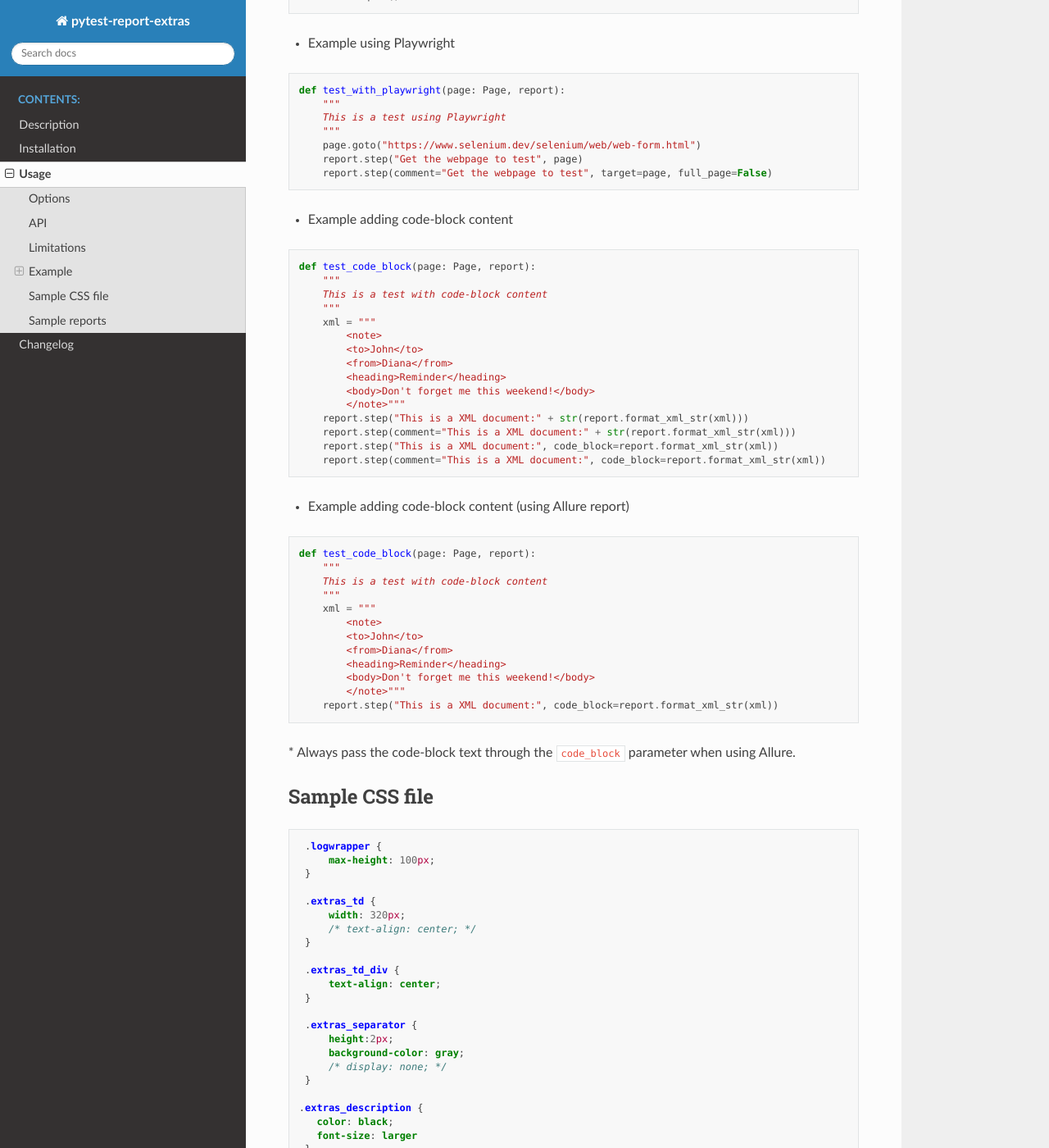
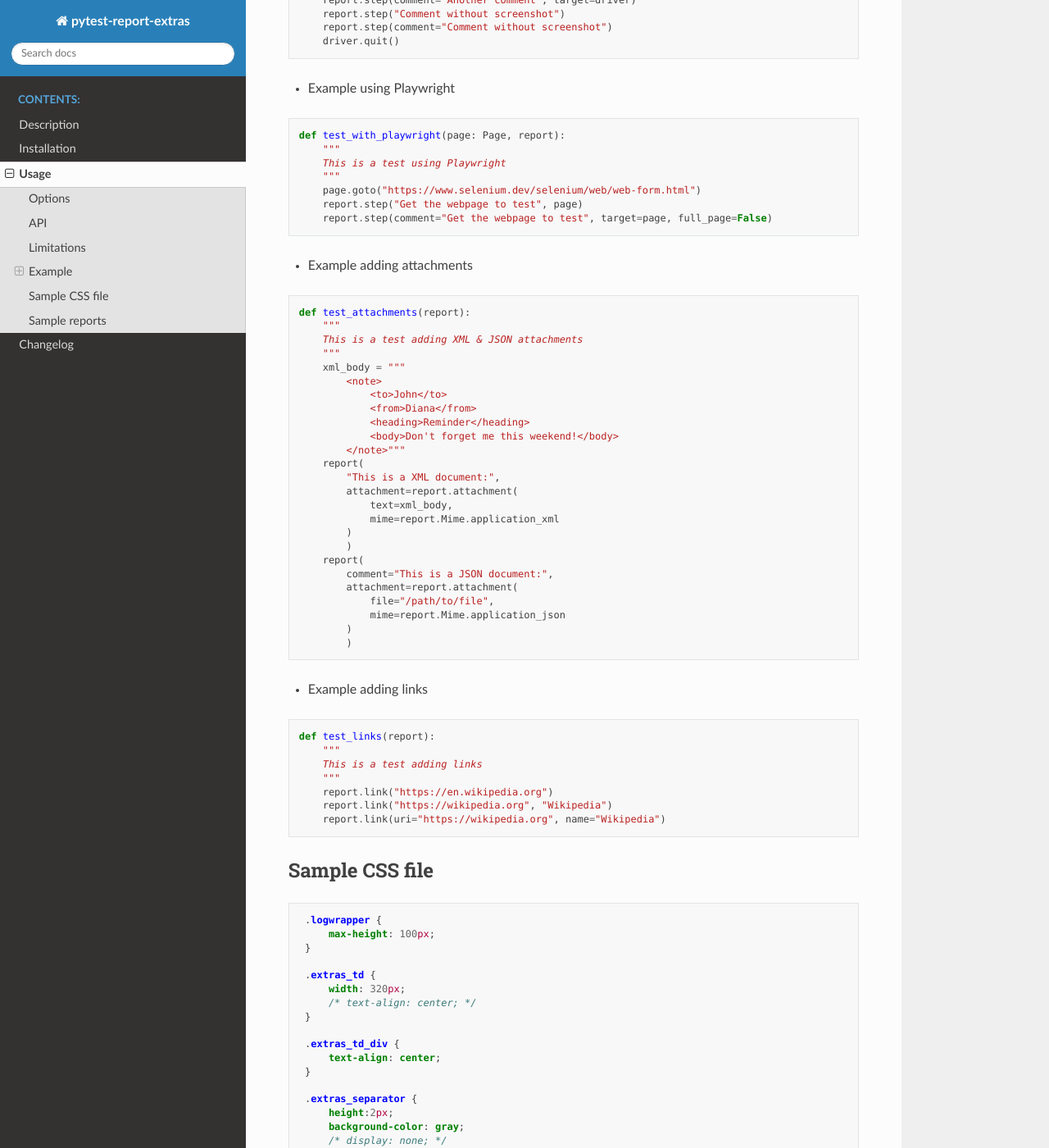
Before and after one commit to harmin-parra/pytest-report-extras, a Sphinx documentation site: the page built from docs/user_guide.rst, in a window 1280 px wide and 1400 px high, scrolled down 2794 px. Shown: the whole window at 82% size. Built offline with Sphinx 7.4.7 and the Read the Docs theme 3.1.0, drawn with Linux system fonts in a browser that asks for light colours; some of the changed text lies outside the part shown.

Commit message:
update docs

```diff
--- a/docs/user_guide.rst
+++ b/docs/user_guide.rst
@@ -40,6 +40,14 @@
 
 Default value: ``pre``
 
+----
+
+* ``extras_attachment_indent``
+
+The indentation for attachments
+
+Accepted values: any positive integer.
+
 
 API
 ===
@@ -53,7 +61,7 @@
   step(
       comment: str = None,
       target: WebDriver|WebElement|Page|Locator = None,
-      code_block: CodeBlockText = None,
+      attachment: Attachment = None,
       full_page: bool = True,
       page_source: bool = False,  # Whether to include the webpage HTML source.
       escape_html: bool = False   # Whether to escape HTML characters in the comment.
@@ -63,18 +71,11 @@
 
 .. code-block:: python
 
-    format_code_block(text: str) -> CodeBlockText
-
-Auxiliary methods to format XML, JSON and YAML strings and files:
-
-.. code-block:: python
-
-    format_json_file(filepath: string, indent: int = 4) -> CodeBlockText
-    format_json_str(text: string, indent: int = 4) -> CodeBlockText
-    format_xml_file(filepath: string, indent: int = 4) -> CodeBlockText
-    format_xml_str(text: string, indent: int = 4) -> CodeBlockText
-    format_yaml_file(filepath: string, indent: int = 4) -> CodeBlockText
-    format_yaml_str(text: string, indent: int = 4) -> CodeBlockText
+    attachment(
+		text: str = None,            # The content/body of the attachment.
+		file: str = None,            # The filepath of the file to attach.
+		mime: str = Mime.text_plain  # The attachment mime type.
+	) -> Attachment
 
 
 Limitations
@@ -118,7 +119,8 @@
 
 .. code-block:: ini
 
-  extras_description_tag = pre
+  extras_description_tag = h1
+  extras_attachment_indent = 4
   extras_screenshots = all
   extras_sources = False
 
@@ -159,45 +161,48 @@
       report.step(comment="Get the webpage to test", target=page, full_page=False)
 
 
-* Example adding code-block content
+* Example adding attachments
 
 .. code-block:: python
 
-  def test_code_block(page: Page, report):
+  def test_attachments(report):
       """
-      This is a test with code-block content
+      This is a test adding XML & JSON attachments
       """
-      xml = """
+      xml_body = """
           <note>
-          <to>John</to>
-          <from>Diana</from>
-          <heading>Reminder</heading>
-          <body>Don't forget me this weekend!</body>
+              <to>John</to>
+              <from>Diana</from>
+              <heading>Reminder</heading>
+              <body>Don't forget me this weekend!</body>
           </note>"""
-      report.step("This is a XML document:" + str(report.format_xml_str(xml)))
-      report.step(comment="This is a XML document:" + str(report.format_xml_str(xml)))
-      report.step("This is a XML document:", code_block=report.format_xml_str(xml))
-      report.step(comment="This is a XML document:", code_block=report.format_xml_str(xml))
+      report(
+          "This is a XML document:",
+          attachment=report.attachment(
+              text=xml_body,
+              mime=report.Mime.application_xml
+          )
+	  )
+      report(
+          comment="This is a JSON document:",
+          attachment=report.attachment(
+              file="/path/to/file",
+              mime=report.Mime.application_json
+          )
+	  )
 
 
-* Example adding code-block content (using Allure report)
+* Example adding links
 
 .. code-block:: python
 
-  def test_code_block(page: Page, report):
+  def test_links(report):
       """
-      This is a test with code-block content
+      This is a test adding links
       """
-      xml = """
-          <note>
-          <to>John</to>
-          <from>Diana</from>
-          <heading>Reminder</heading>
-          <body>Don't forget me this weekend!</body>
-          </note>"""
-      report.step("This is a XML document:", code_block=report.format_xml_str(xml))
-
-\* Always pass the code-block text through the ``code_block`` parameter when using Allure.
+      report.link("https://en.wikipedia.org")
+      report.link("https://wikipedia.org", "Wikipedia")
+      report.link(uri="https://wikipedia.org", name="Wikipedia")
 
 
 Sample CSS file
```
Also changed, not shown: docs/changelog.rst (+14 -0 lines).
